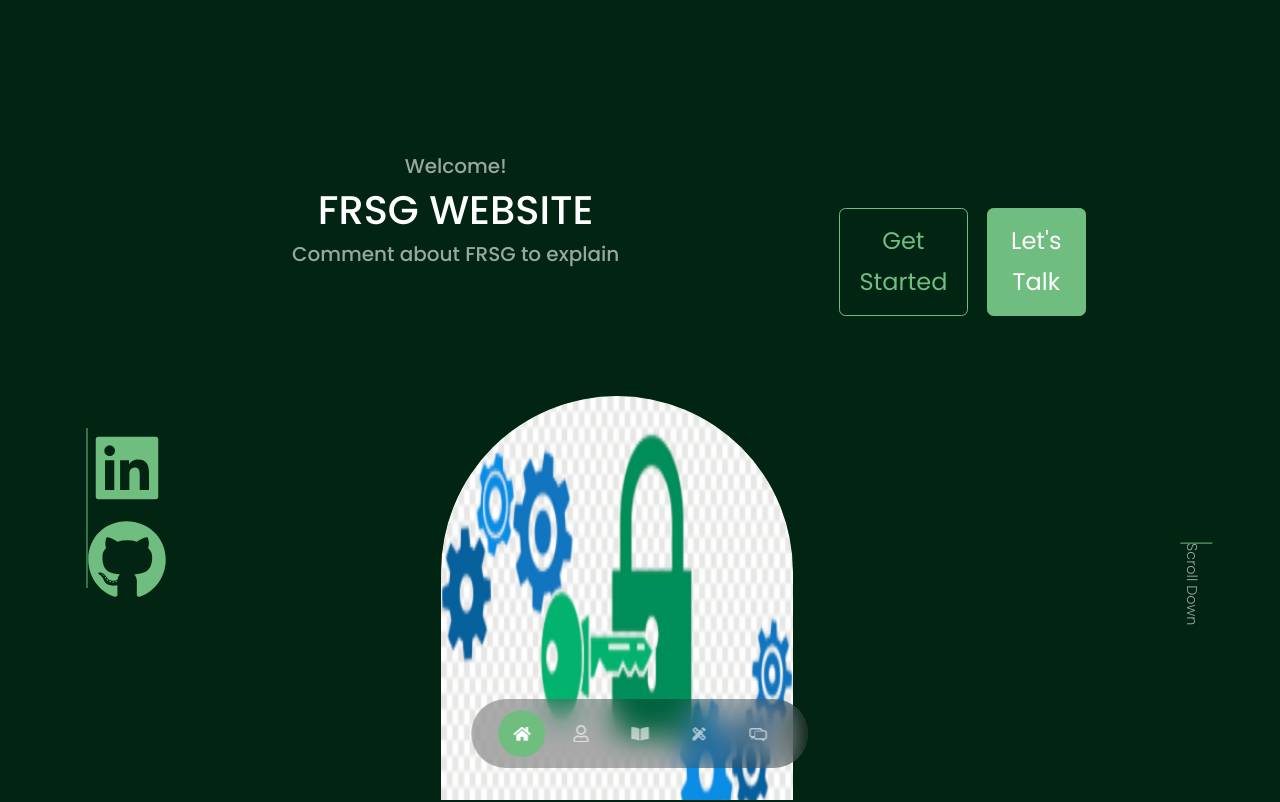
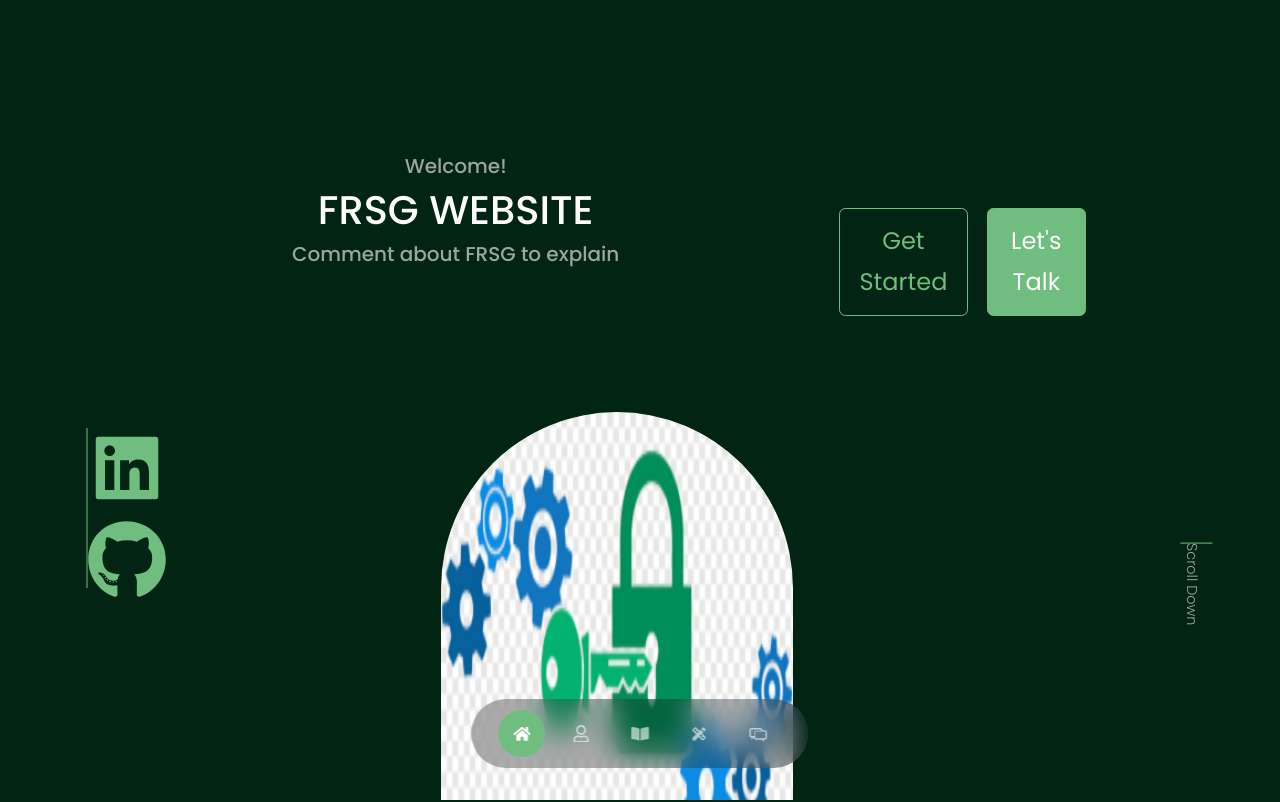
Before and after one commit to Absar69/REACT-FRSG-PORTFOLIO, a React (Create React App) app: page / in a window 1280 px wide. Shown: the top 802 px of the page. Built offline with nearby package versions, Linux system fonts and the light colour scheme.

Commit message:
Update header.css

```diff
--- a/src/components/header/header.css
+++ b/src/components/header/header.css
@@ -66,6 +66,7 @@ header {
     border-radius: 12rem 12rem 0 0;
     overflow:hidden;
     padding: 5rem 1.5rem 1.5rem 1.5rem;
+    top: 1rem;
 
 
     }
```
